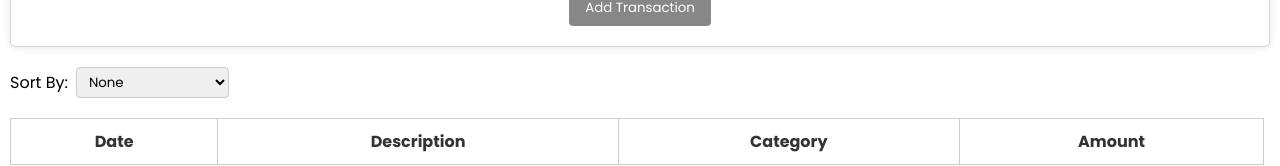
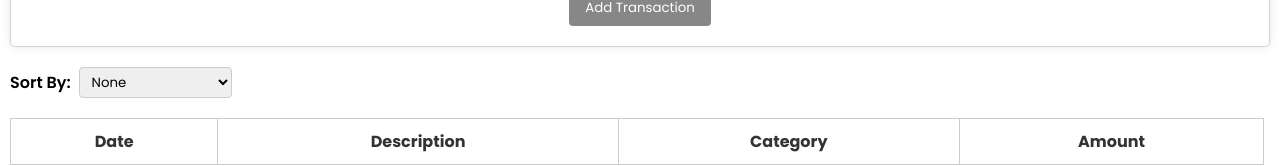
Before and after one commit to najibdevs/Phase-2-Code-Challenge, a React (Vite) app: page / in a window 1280 px wide. Shown: the part 230-396 px from the top of the page. Built offline with nearby package versions, Linux system fonts and the light colour scheme.

Commit message:
made sort label to bold

```diff
--- a/src/Components/Table.jsx
+++ b/src/Components/Table.jsx
@@ -46,7 +46,7 @@ const Table = ({ transactions }) => {
   return (
     <div>
       <div className="sort-container">
-        <label htmlFor="sort-select">Sort By:</label>
+        <label htmlFor="sort-select" className='sort'>Sort By:</label>
         <select id="sort-select" value={sortOrder} onChange={handleSortChange}>
           <option value="">None</option>
           <option value="categoryAsc">Category (A-Z)</option>
--- a/src/index.css
+++ b/src/index.css
@@ -131,6 +131,7 @@
 
 .sort-container label {
   margin-right: 0.5rem;
+  font-weight: 600;
 }
 
 .sort-container select {
```
